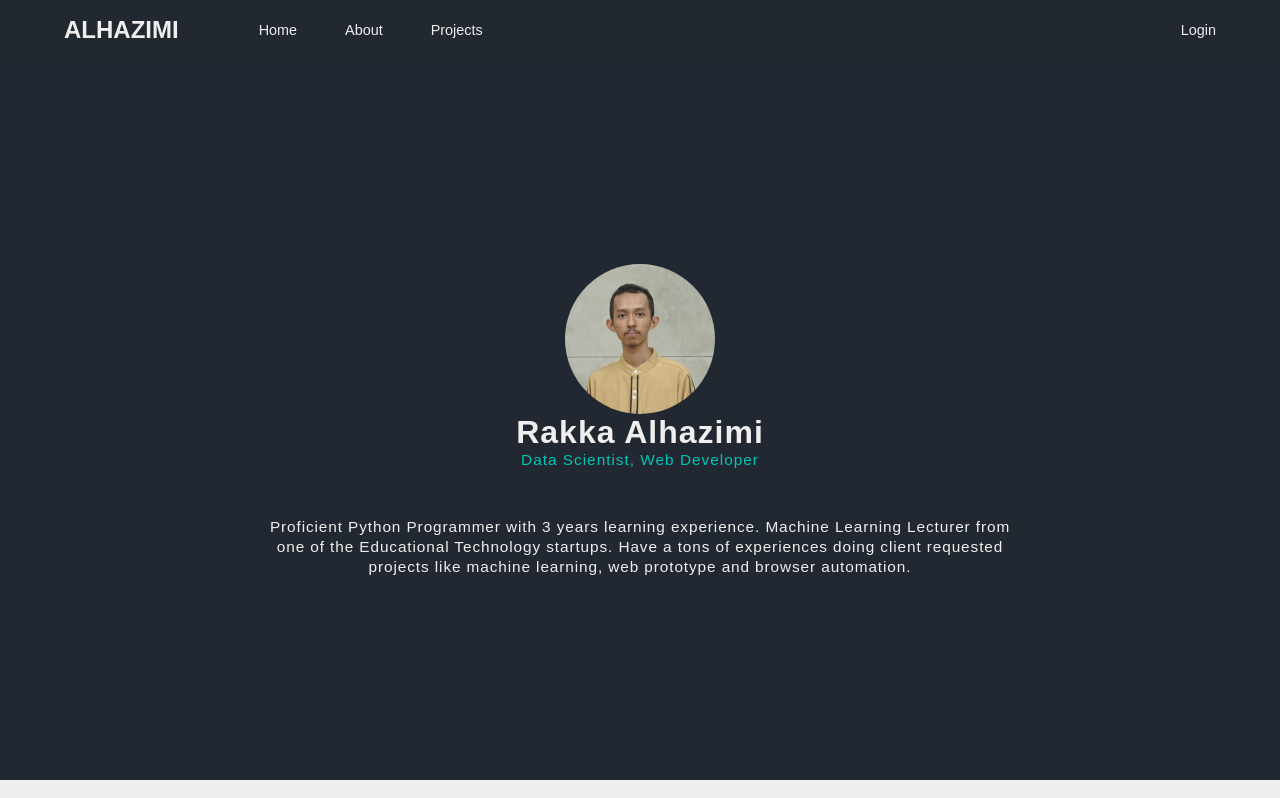
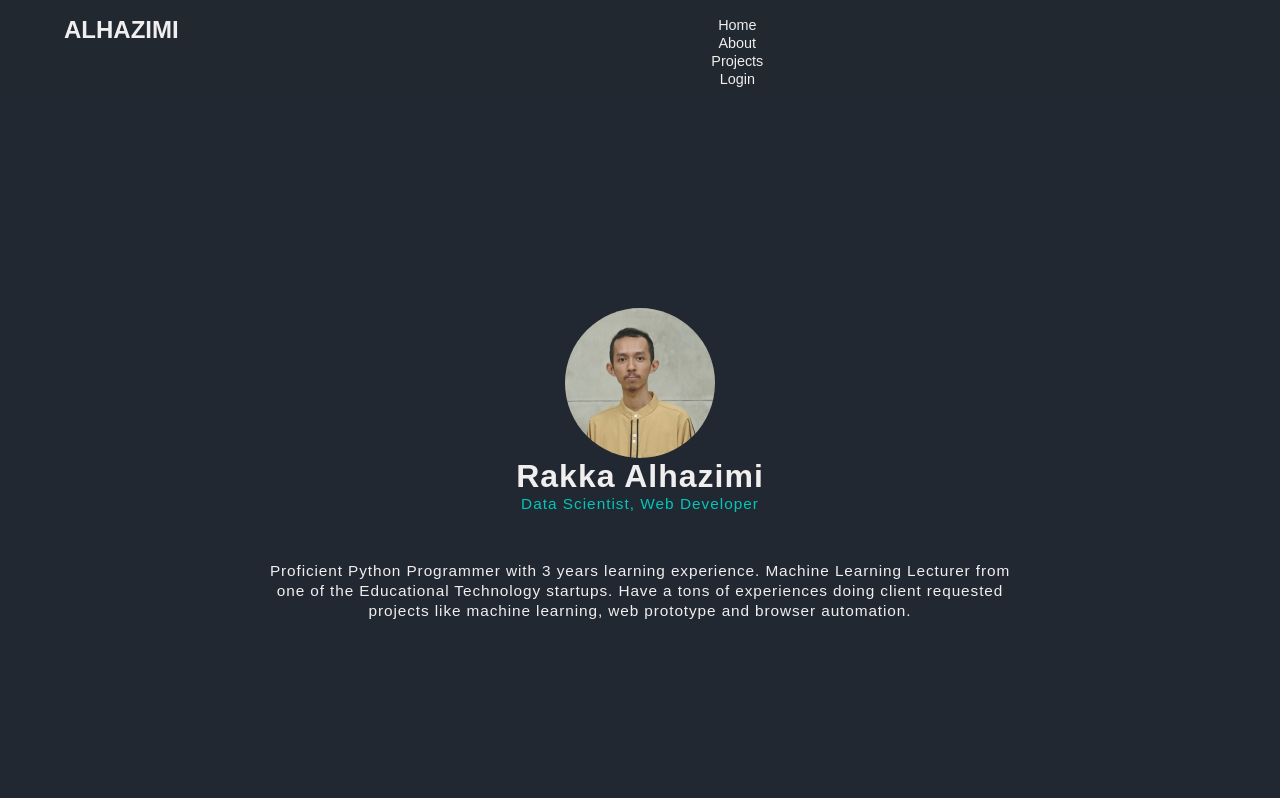
Before and after one commit to rakkaalhazimi/Vue-Blogspot, a Vue app: page /about in a window 1280 px wide. Shown: the top 798 px of the page. Built offline with nearby package versions, Linux system fonts and the light colour scheme.

Commit message:
change: remove unused class

```diff
--- a/src/components/SectionNavigation.vue
+++ b/src/components/SectionNavigation.vue
@@ -6,21 +6,21 @@
     <ul id="nav-link-container" class="link-list">
 
       <!-- Navbar page links -->
-      <li class="link-item">
+      <li>
         <router-link to="/" class="nav-link small-text text-dark">Home</router-link>
       </li>
-      <div class="link-item">
+      <div>
         <router-link to="/about" class="nav-link small-text text-dark">About</router-link>
       </div>
-      <li class="link-item">
+      <li>
         <router-link to="/projects" class="nav-link small-text text-dark">Projects</router-link>
       </li>
 
       <!-- Navbar login button -->
-      <li id="nav-login" class="link-item" v-if="!isLogin">
+      <li id="nav-login" v-if="!isLogin">
         <button @click="showAdminLogin" class="nav-link small-text text-dark">Login</button>
       </li>
-      <li id="nav-logout" class="link-item" v-if="isLogin">
+      <li id="nav-logout" v-if="isLogin">
         <button @click="userLogout" class="nav-link small-text text-dark">Logout</button>
       </li>
 
--- a/src/scss/_component.scss
+++ b/src/scss/_component.scss
@@ -50,16 +50,6 @@
     flex-direction: column;
     gap: 1rem;
     margin-bottom: 1rem;
-}
-
-.link-list {
-    display: flex;
-    column-gap: 3rem;
-}
-
-.link-item {
-    display: flex;
-    align-items: center;
 }
 
 // Card
```
